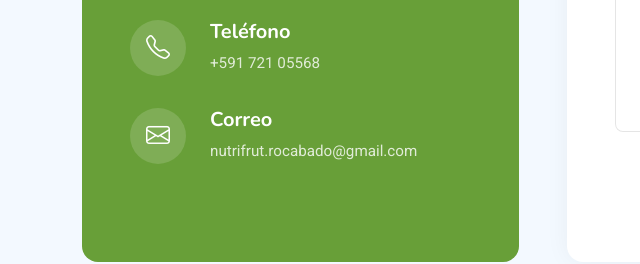
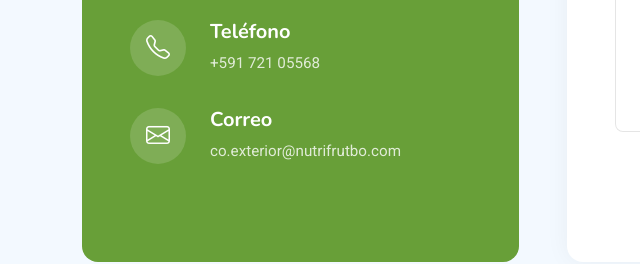
Before and after one commit to Dokof7/nutrifrutbo.com, a plain HTML site: page index.html in a window 1280 px wide. Shown: the part 7556-7820 px from the top of the page, 0-640 px from the left. Drawn offline with nearby package versions, Linux system fonts and the light colour scheme; animation ran at ten frames a second.

Commit message:
Update index.html

```diff
--- a/index.html
+++ b/index.html
@@ -918,7 +918,7 @@
           </div>
           <div class="content">
             <h4>Correo</h4>
-            <p>nutrifrut.rocabado@gmail.com</p>
+            <p>co.exterior@nutrifrutbo.com</p>
           </div>
         </div>
       </div>
```
